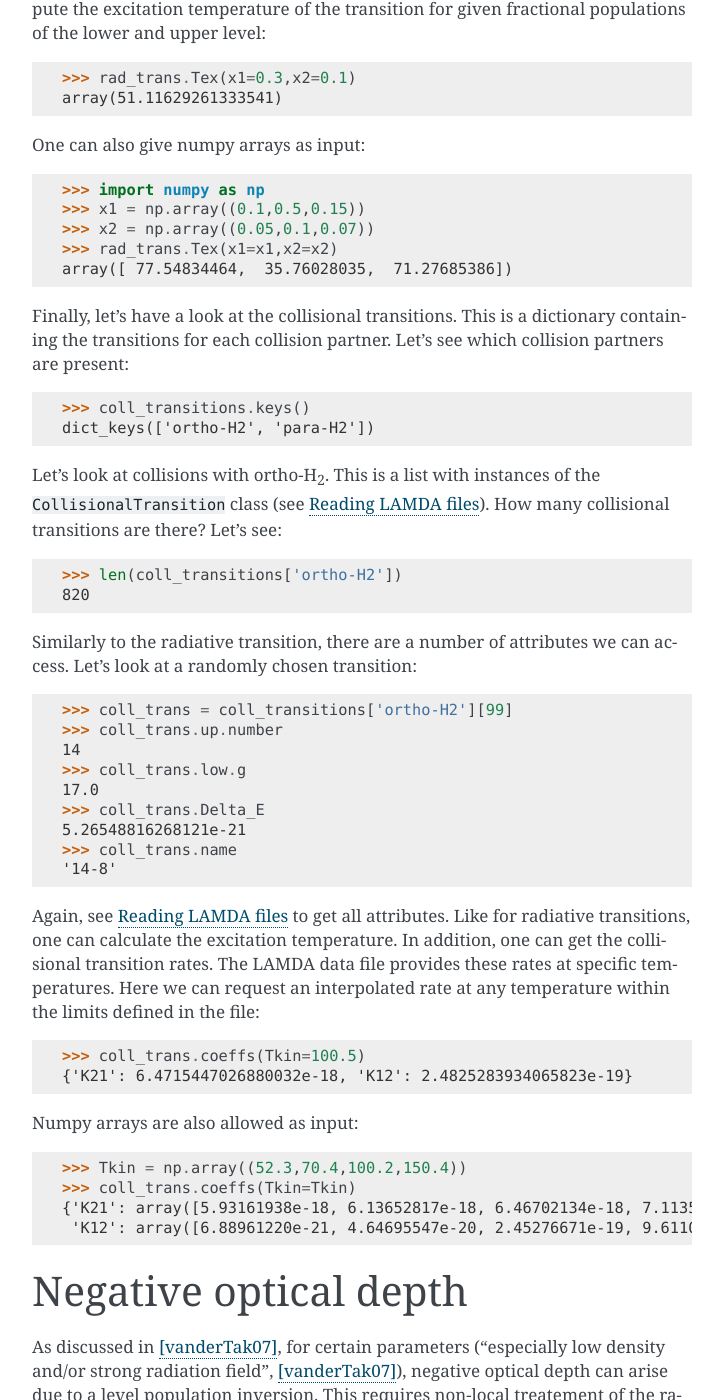
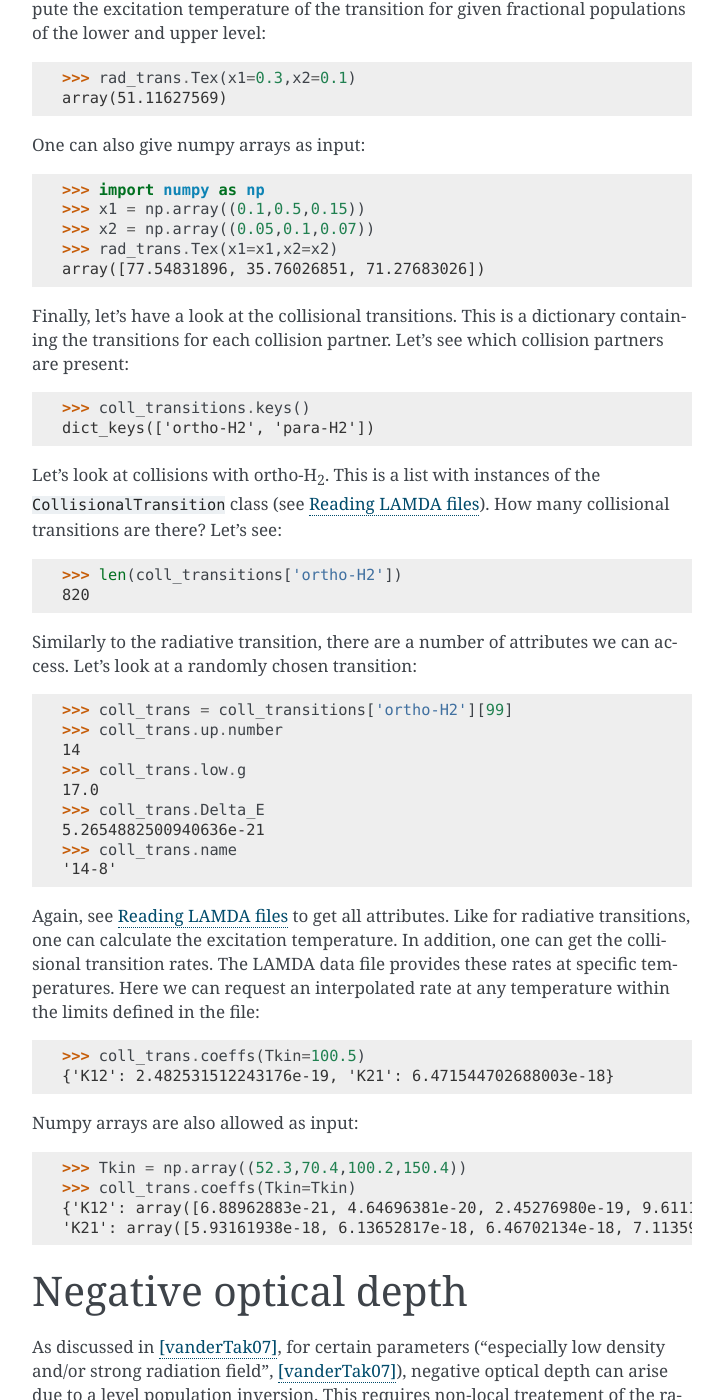
Before and after one commit to gica3618/pythonradex, a Sphinx documentation site: the page built from docs/index.rst, in a window 1280 px wide and 1400 px high, scrolled down 5273 px. Shown: the whole window, without its empty margins (388-1111 px from the left). Built offline with Sphinx 7.4.7, drawn with Linux system fonts in a browser that asks for light colours; some of the changed text lies outside the part shown.

Commit message:
updated numerical values in docs

```diff
--- a/docs/index.rst
+++ b/docs/index.rst
@@ -185,21 +185,21 @@ We can access the upper and lower level of the transition. These are instance of
     >>> rad_trans.up.g
     23.0
     >>> rad_trans.low.E
-    4.1994278867414716e-21
+    4.199427956456561e-21
 
 Let's look at some of the other attributes of this transition such as frequency, energy difference and Einstein coefficients::
 
     >>> rad_trans.nu0
-    1267014531042.1921
+    1267014486000.0
     >>> rad_trans.Delta_E
-    8.3953270243833185e-22
+    8.395327163754924e-22
     >>> rad_trans.A21
     0.0001339
 
 For a list of all attributes available, see :ref:`read_LAMDA_doc`. We can also compute the excitation temperature of the transition for given fractional populations of the lower and upper level::
 
     >>> rad_trans.Tex(x1=0.3,x2=0.1)
-    array(51.11629261333541)
+    array(51.11627569)
 
 One can also give numpy arrays as input::
 
@@ -207,7 +207,7 @@ One can also give numpy arrays as input::
     >>> x1 = np.array((0.1,0.5,0.15))
     >>> x2 = np.array((0.05,0.1,0.07))
     >>> rad_trans.Tex(x1=x1,x2=x2)
-    array([ 77.54834464,  35.76028035,  71.27685386])
+    array([77.54831896, 35.76026851, 71.27683026])
 
 Finally, let's have a look at the collisional transitions. This is a dictionary containing the transitions for each collision partner. Let's see which collision partners are present::
 
@@ -227,21 +227,22 @@ Similarly to the radiative transition, there are a number of attributes we can a
     >>> coll_trans.low.g
     17.0
     >>> coll_trans.Delta_E
-    5.26548816268121e-21
+    5.2654882500940636e-21
     >>> coll_trans.name
     '14-8'
 
 Again, see :ref:`read_LAMDA_doc` to get all attributes. Like for radiative transitions, one can calculate the excitation temperature. In addition, one can get the collisional transition rates. The LAMDA data file provides these rates at specific temperatures. Here we can request an interpolated rate at any temperature within the limits defined in the file::
 
     >>> coll_trans.coeffs(Tkin=100.5)
-    {'K21': 6.4715447026880032e-18, 'K12': 2.4825283934065823e-19}
+    {'K12': 2.482531512243176e-19, 'K21': 6.471544702688003e-18}
 
 Numpy arrays are also allowed as input::
 
     >>> Tkin = np.array((52.3,70.4,100.2,150.4))
     >>> coll_trans.coeffs(Tkin=Tkin)
-    {'K21': array([5.93161938e-18, 6.13652817e-18, 6.46702134e-18, 7.11359510e-18]),
-     'K12': array([6.88961220e-21, 4.64695547e-20, 2.45276671e-19, 9.61109445e-19])}
+    {'K12': array([6.88962883e-21, 4.64696381e-20, 2.45276980e-19, 9.61110252e-19]),
+    'K21': array([5.93161938e-18, 6.13652817e-18, 6.46702134e-18, 7.11359510e-18])}
+
 
 
 Negative optical depth
```
Also changed, not shown: other parts of docs/index.rst (+6 -6 lines).
